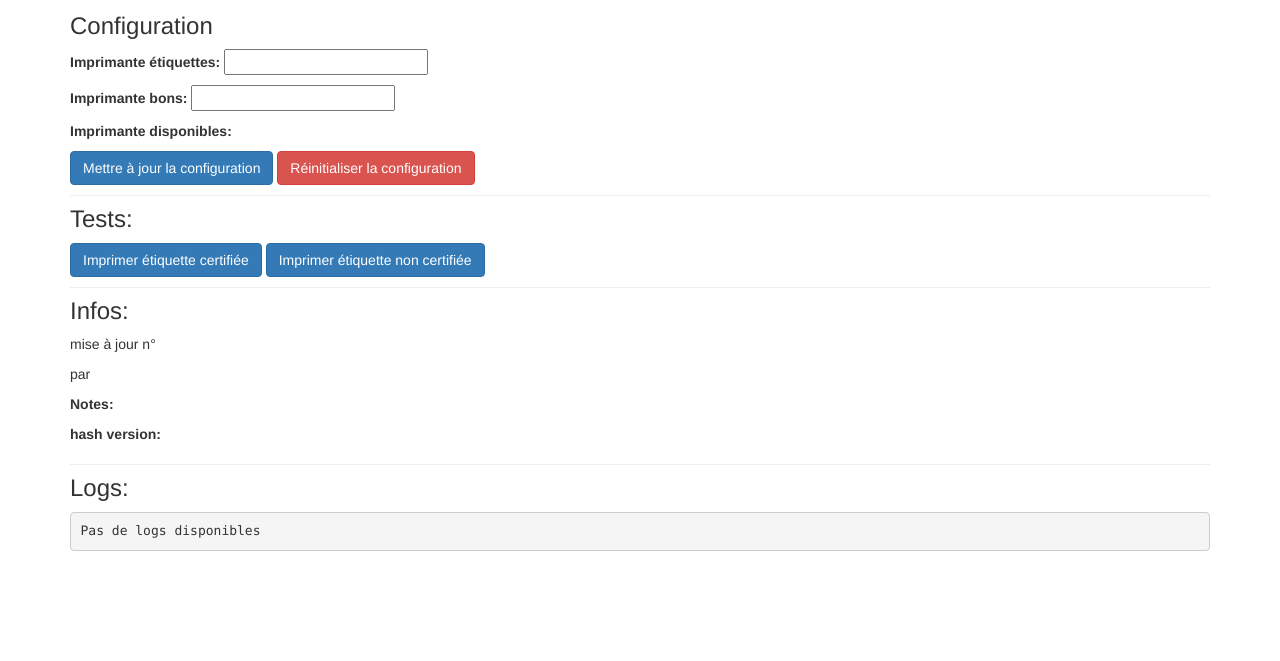
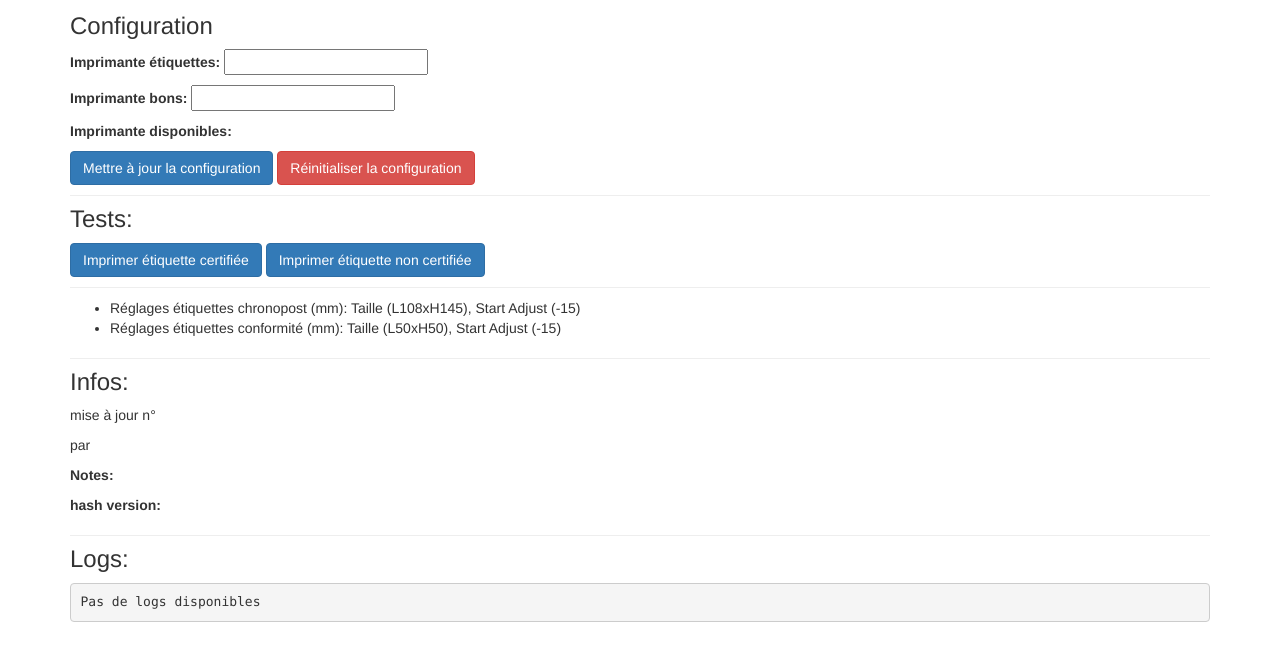
Before and after one commit to SamiTriki/print-client, a website: page public/index.html in a window 1280 px wide. Shown: the part 57-718 px from the top of the page. Drawn offline with nearby package versions, Linux system fonts and the light colour scheme; some packages are replaced by stand-ins of ours; no server answers; a script that the page names is missing.

Commit message:
display - (app): display recommended printer settings

```diff
--- a/managers/barcode-manager.js
+++ b/managers/barcode-manager.js
@@ -10,6 +10,7 @@ const log = require('./logger-manager').log;
 exports.img = (order_id) => {
     let outputDir = require('./configuration-manager').getSync().tempFiles;
     return new Promise((resolve, reject) => {
+        if (!order_id) { reject(`Order ID not provided`); }
         let outfile = `${outputDir}/${order_id}_barcode.png`;
         try {
             // Sequence is important
--- a/public/index.html
+++ b/public/index.html
@@ -71,6 +71,17 @@
             <hr>
             <div class="row">
                 <div class="col-xs-12">
+                    <div>
+                        <ul>
+                            <li>Réglages étiquettes chronopost (mm): Taille (L108xH145), Start Adjust (-15)</li>
+                            <li>Réglages étiquettes conformité (mm): Taille (L50xH50), Start Adjust (-15)</li>
+                        </ul>
+                    </div>
+                </div>
+            </div>
+            <hr>
+            <div class="row">
+                <div class="col-xs-12">
                     <h3 class="version">Infos:</h3>
                     <div id="version-version_info">
                         <p >mise à jour n°
```
